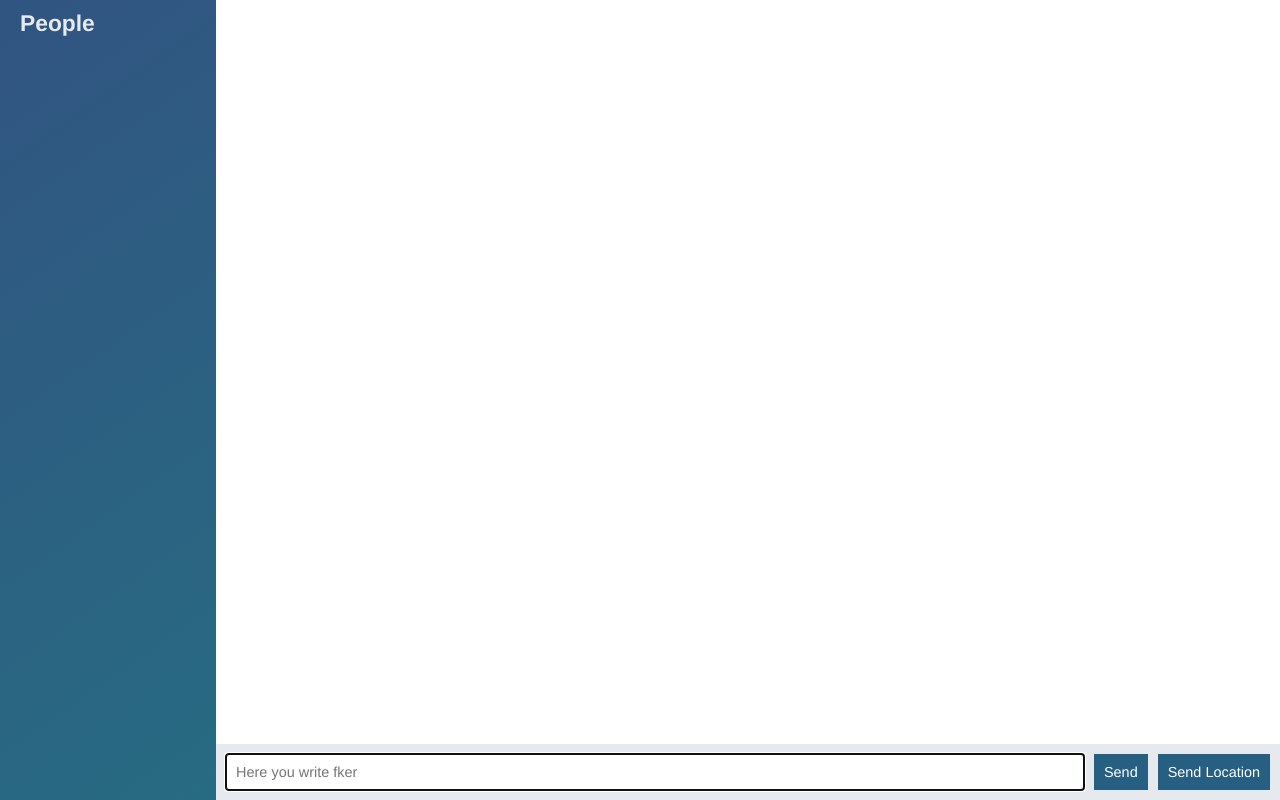
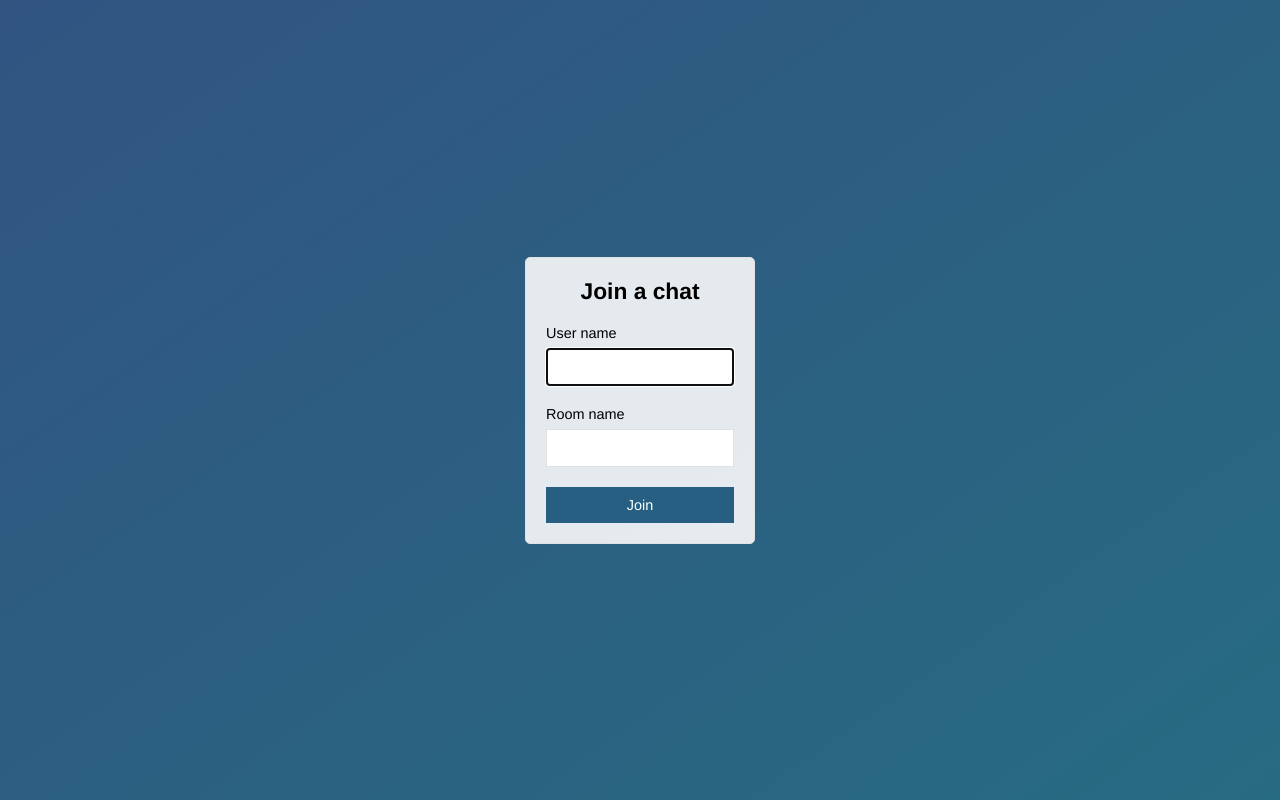
Before and after one commit to franciscogalarzaj/node-course-2-chat-app, a website: page public/index.html in a window 1280 px wide. Drawn offline with nearby package versions, Linux system fonts and the light colour scheme; no server answers.

Commit message:
Add join page that submits to chat.html

```diff
--- a/public/index.html
+++ b/public/index.html
@@ -3,57 +3,29 @@
 <head>
     <meta charset="utf-8" />
     <meta http-equiv="X-UA-Compatible" content="IE=edge">
-    <title>Page Title</title>
-    <meta name="viewport" content="width=device-width, initial-scale=1">
+    <title>Join | ChatApp</title>
+    <meta name="viewport" content="width=device-width, initial-scale=1, user-scalable=no">
     <link rel="stylesheet" href="/css/styles.css">
 </head>
-<body class="chat">
-
-    <div class="chat__sidebar">
-        <h3>People</h3>
-        <div id="users"> </div>
+<body class="centered-form">
+    <div class="centered-form__form">
+        <form action="/chat.html">
+            <div class="form-field">
+                <h3>Join a chat</h3>
+            </div>
+            <div class="form-field">
+                <label>User name</label>
+                <input type="text" name="name" id="name-input" autofocus>
+            </div>
+            <div class="form-field">
+                <label>Room name</label>
+                <input type="text" name="room" id="room-input">
+            </div>
+            <div class="form-field">
+                <button>Join</button>
+            </div>
+        </form>
     </div>
 
-    <div class="chat__main">
-        <ol id="messages" class="chat__messages"></ol>
-
-        <div class="chat__footer">
-            <form id="message-form" >
-                <input id="message-input" name="Message" type="text" placeholder="Here you write fker" autocomplete="off" autofocus/>
-                <button>Send</button>
-            </form>
-            <button id="send-location">Send Location</button>
-        </div>
-    </div>
-
-    <script id="message-template" type="text/template">
-        <li class="message">
-            <div class="message__title">
-                <h4>{{from}}</h4>
-                <span>{{createdAt}}</span>
-            </div>
-            <div class="message__body">
-                <p>{{text}}</p>
-            </div>
-        </li>
-    </script>
-
-    <script id="message-location-template" type="text/template">
-        <li class="message">
-            <div class="message__title">
-                <h4>{{from}}</h4>
-                <span>{{createdAt}}</span>
-            </div>
-            <div class="message__body">
-                <a target="_blank" href="{{url}}">My location</a>
-            </div>
-        </li>
-    </script>
-
-    <script src="js/libs/mustache.js"></script>
-    <script src="js/libs/moment.js"></script>
-    <script src="js/libs/jquery-3.3.1.js"></script>
-    <script src="/socket.io/socket.io.js"></script>
-    <script src="js/index.js"></script>
 </body>
 </html>
```
Also changed, not shown: public/chat.html (added, +59 -0 lines), public/js/chat.js (renamed from public/js/index.js).
